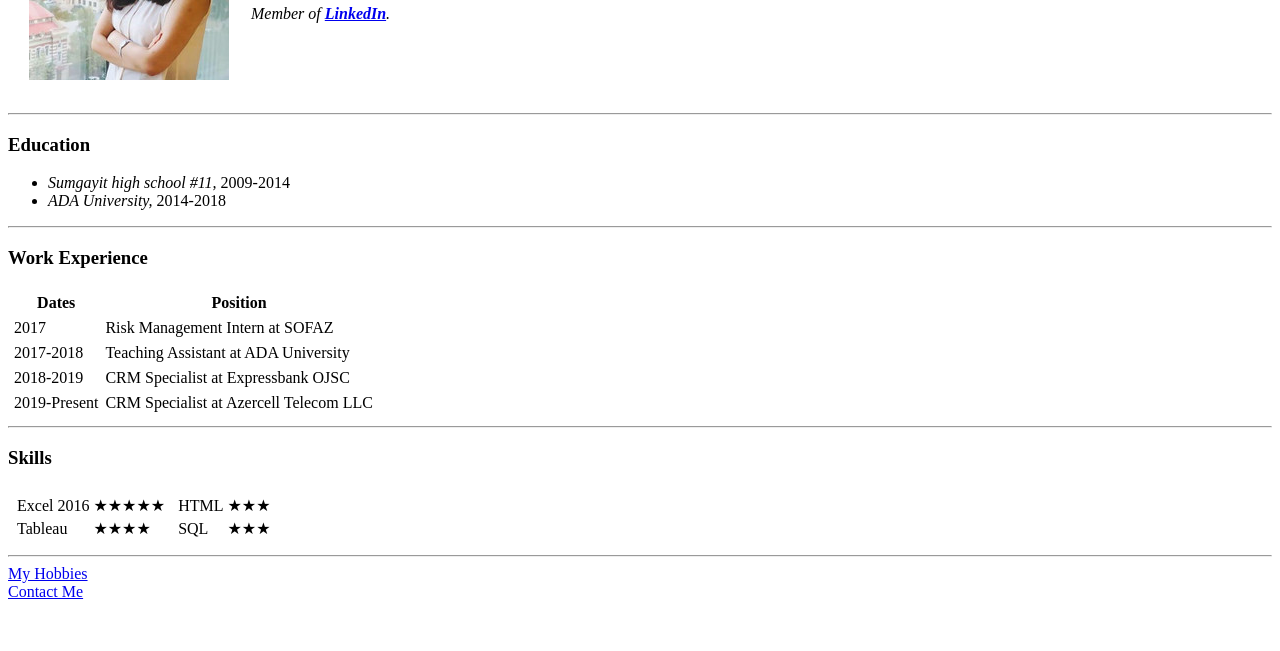
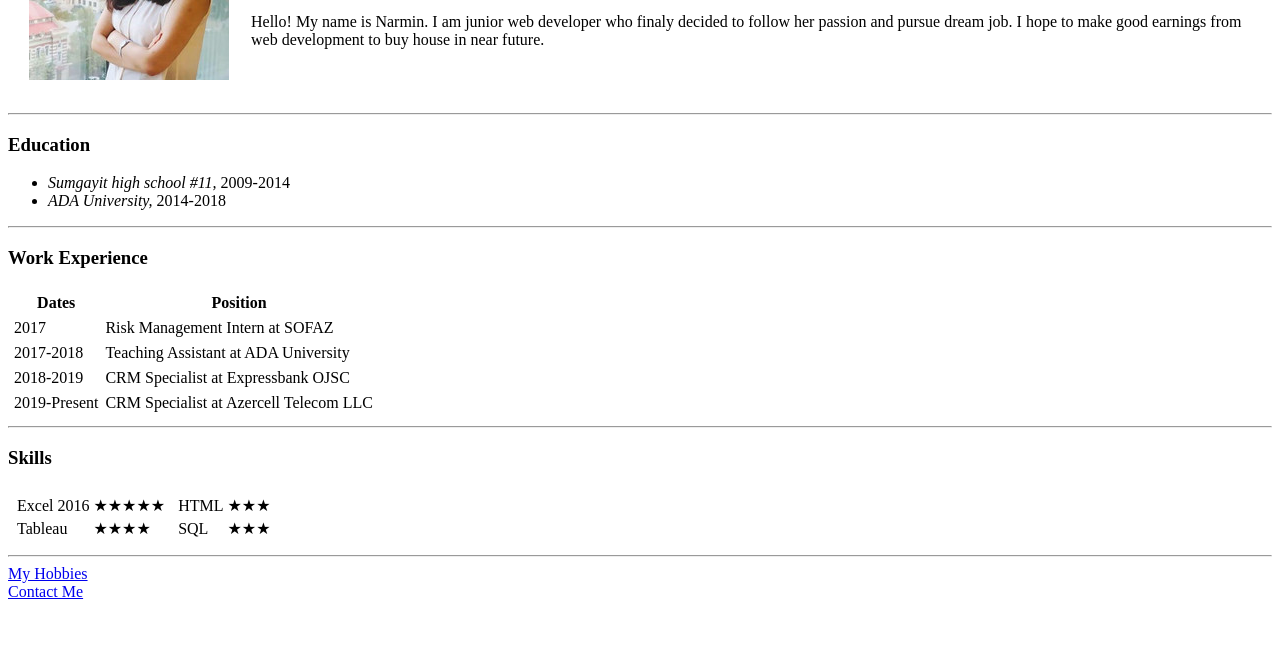
Before and after one commit to NarminAsgarova/html, a plain HTML site: page index.html in a window 1280 px wide. Shown: the part 149-800 px from the top of the page. Drawn offline with Linux system fonts and the light colour scheme.

Commit message:
Update index.html

```diff
--- a/index.html
+++ b/index.html
@@ -10,7 +10,8 @@
         <td><img src="Narmin.jpg" alt="narmin profile picture"></td>
         <td><h1>Narmin Asgarova</h1>
         <p><em>Member of <strong><a href="https://www.linkedin.com/in/narminasgarova/">LinkedIn</a></strong>.</em></p>
-        </td>
+        <p>Hello! My name is Narmin. I am junior web developer who finaly decided to follow her passion and pursue dream job. I hope to make good earnings
+        from web development to buy house in near future.</p></td>
       </tr>
     </table>
     <hr>
```
